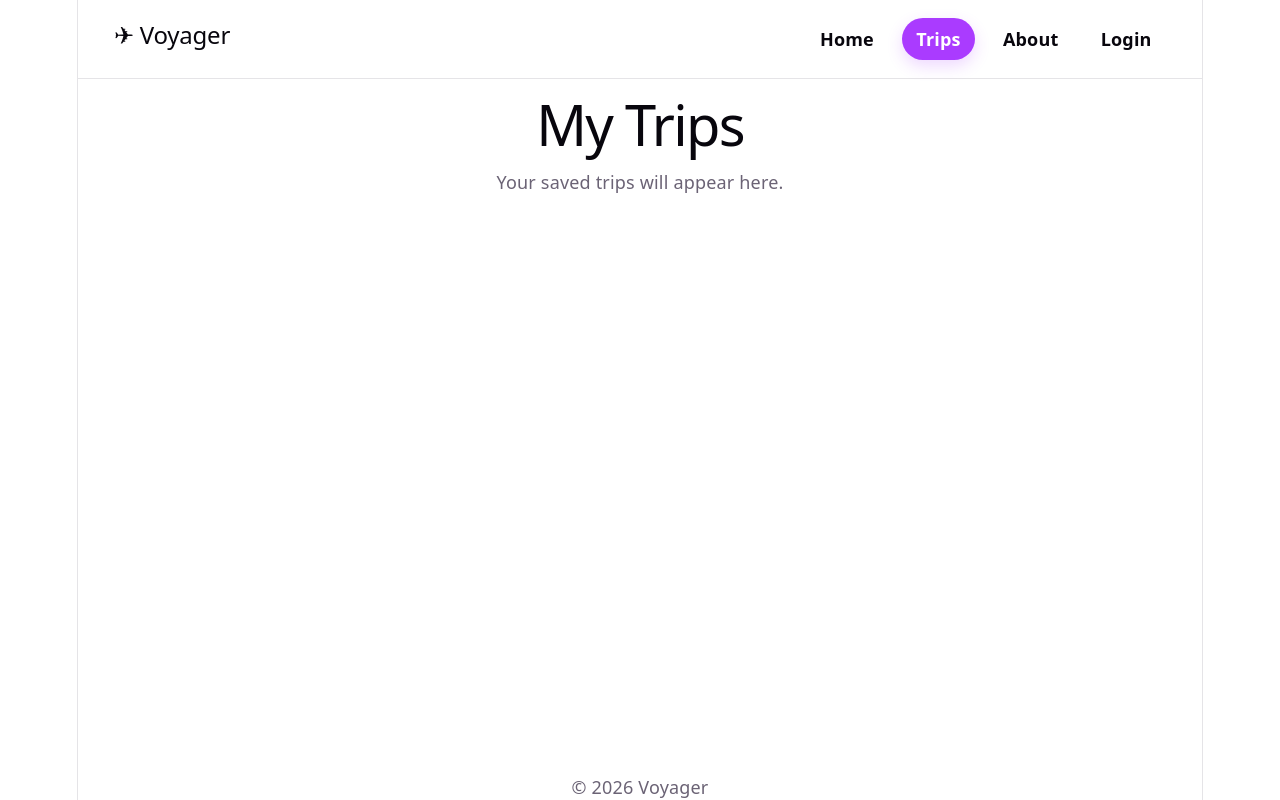
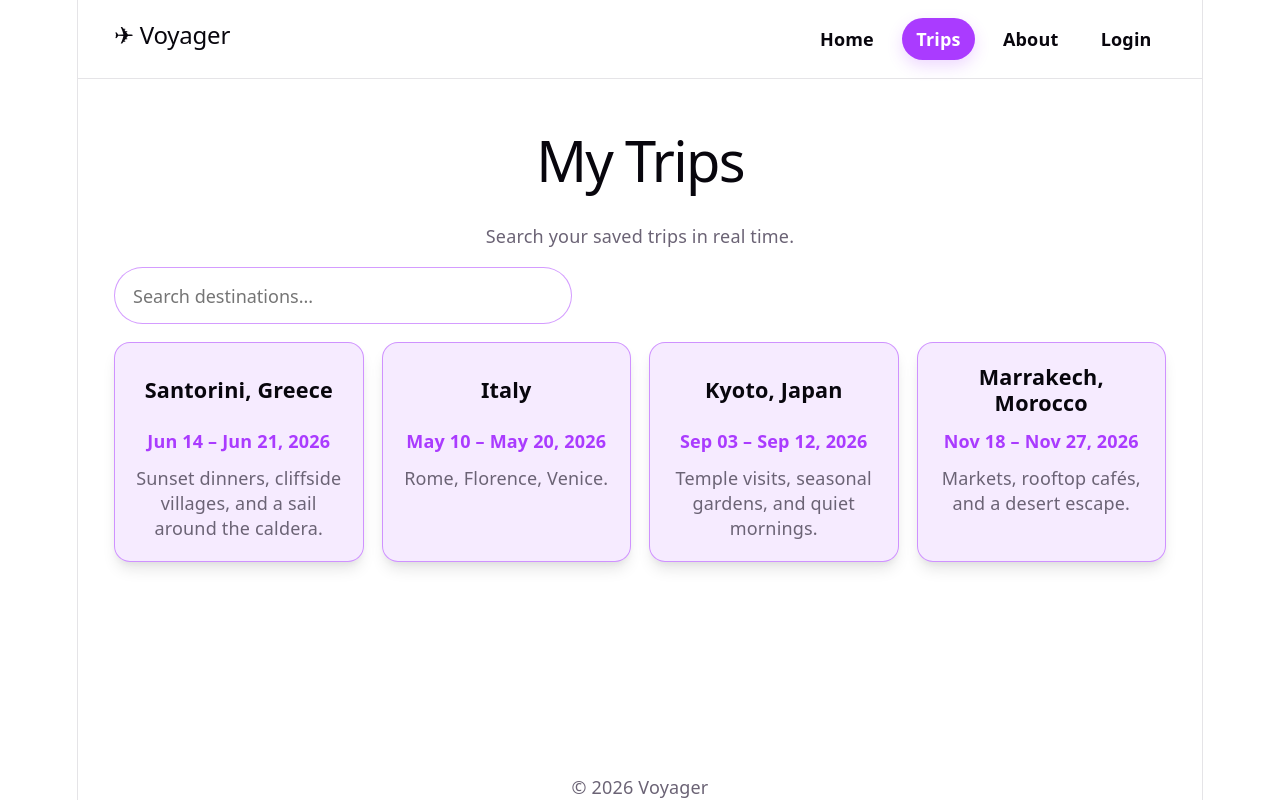
Before and after one commit to laurac-qa/voyager, a React (Vite) app: page /trips in a window 1280 px wide. Built offline with nearby package versions, Linux system fonts and the light colour scheme.

Commit message:
feat: implement real-time trip search

```diff
--- a/src/index.css
+++ b/src/index.css
@@ -209,6 +209,44 @@ body {
   padding: 0 2rem 2rem;
 }
 
+.trips-page {
+  padding: 2rem;
+  display: flex;
+  flex-direction: column;
+  gap: 1rem;
+}
+
+.trips-intro {
+  margin: 0;
+  color: var(--text);
+}
+
+.trip-search {
+  width: min(100%, 420px);
+  padding: 0.8rem 1rem;
+  border: 1px solid var(--accent-border);
+  border-radius: 999px;
+  outline: none;
+  font: inherit;
+}
+
+.trip-search:focus {
+  border-color: var(--accent);
+  box-shadow: 0 0 0 3px rgba(170, 59, 255, 0.15);
+}
+
+.trip-list {
+  display: grid;
+  gap: 1rem;
+  grid-template-columns: repeat(auto-fit, minmax(240px, 1fr));
+}
+
+.trip-empty {
+  margin: 0;
+  color: var(--text);
+  padding: 1rem 0;
+}
+
 .trip-card {
   display: flex;
   flex-direction: column;
--- a/src/pages/Trips.tsx
+++ b/src/pages/Trips.tsx
@@ -1,9 +1,50 @@
+import { useMemo, useState } from "react";
+import { trips } from "../data/trips";
+
 function Trips() {
+  const [query, setQuery] = useState("");
+
+  const filteredTrips = useMemo(() => {
+    const normalizedQuery = query.trim().toLowerCase();
+
+    if (!normalizedQuery) {
+      return trips;
+    }
+
+    return trips.filter((trip) => {
+      const destinationText = trip.title.toLowerCase();
+      return destinationText.includes(normalizedQuery);
+    });
+  }, [query]);
+
   return (
-    <div>
+    <section className="trips-page">
       <h1>My Trips</h1>
-      <p>Your saved trips will appear here.</p>
-    </div>
+      <p className="trips-intro">Search your saved trips in real time.</p>
+
+      <input
+        type="text"
+        placeholder="Search destinations..."
+        aria-label="Search trips"
+        value={query}
+        onChange={(event) => setQuery(event.target.value)}
+        className="trip-search"
+      />
+
+      {filteredTrips.length > 0 ? (
+        <div className="trip-list">
+          {filteredTrips.map((trip) => (
+            <article key={trip.id} className="trip-card">
+              <h3>{trip.title}</h3>
+              <p className="trip-dates">{trip.dates}</p>
+              <p className="trip-summary">{trip.summary}</p>
+            </article>
+          ))}
+        </div>
+      ) : (
+        <p className="trip-empty">No trips match your search.</p>
+      )}
+    </section>
   );
 }
 
```
